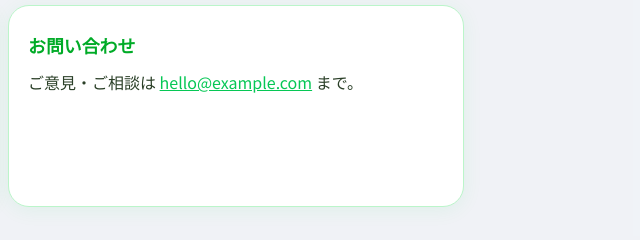
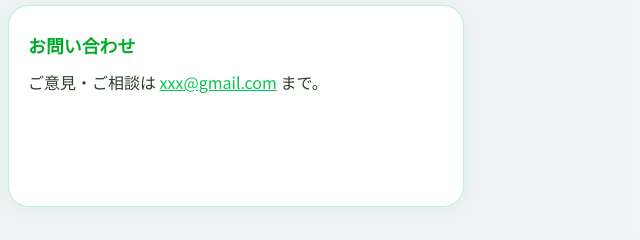
Before and after one commit to horijun/intern-test, a plain HTML site: page future.html in a window 1280 px wide. Shown: the part 527-767 px from the top of the page, 638-1278 px from the left. Drawn offline with Linux system fonts and the light colour scheme.

Commit message:
メアド変更

```diff
--- a/future.html
+++ b/future.html
@@ -65,7 +65,7 @@
           </div>
           <div class="card">
             <h3>お問い合わせ</h3>
-            <p>ご意見・ご相談は <a href="mailto:hello@example.com">hello@example.com</a> まで。</p>
+            <p>ご意見・ご相談は <a href="mailto:xxx@gmail.com">xxx@gmail.com</a> まで。</p>
           </div>
         </div>
       </div>
```
